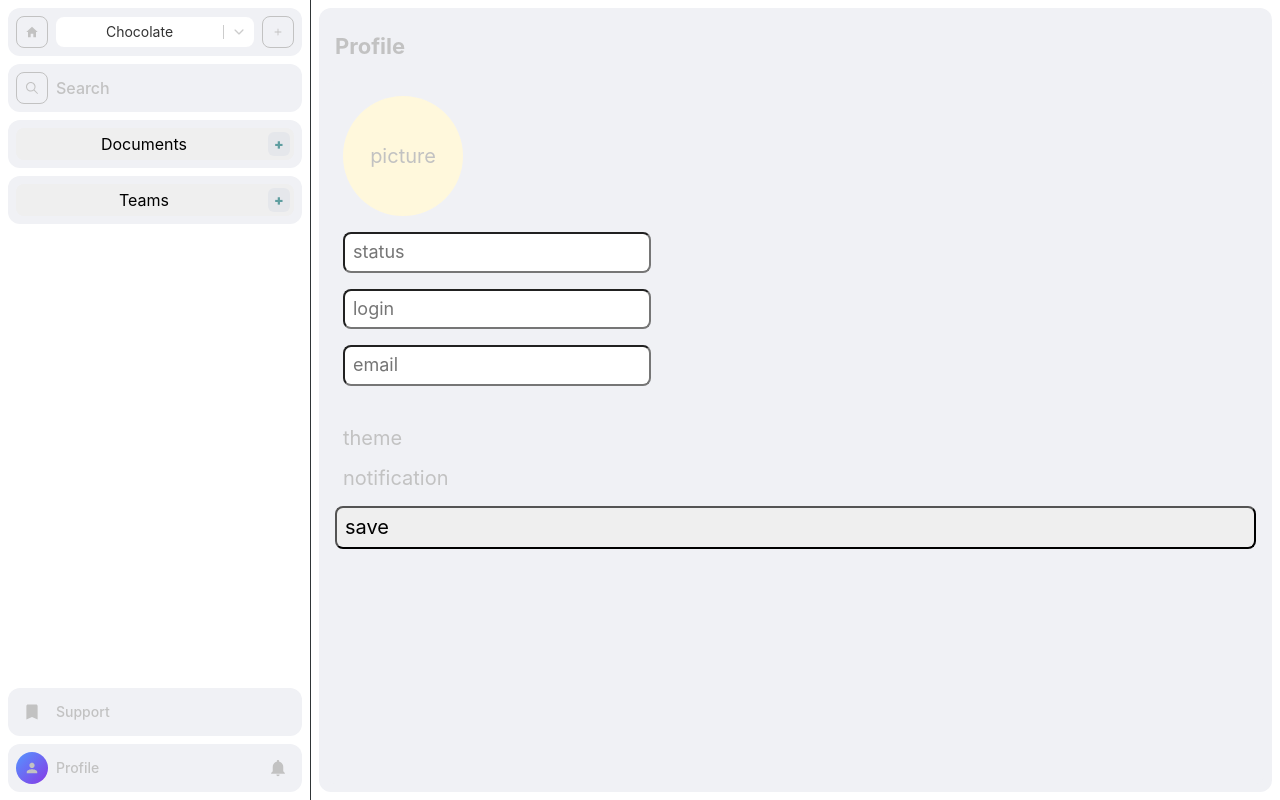
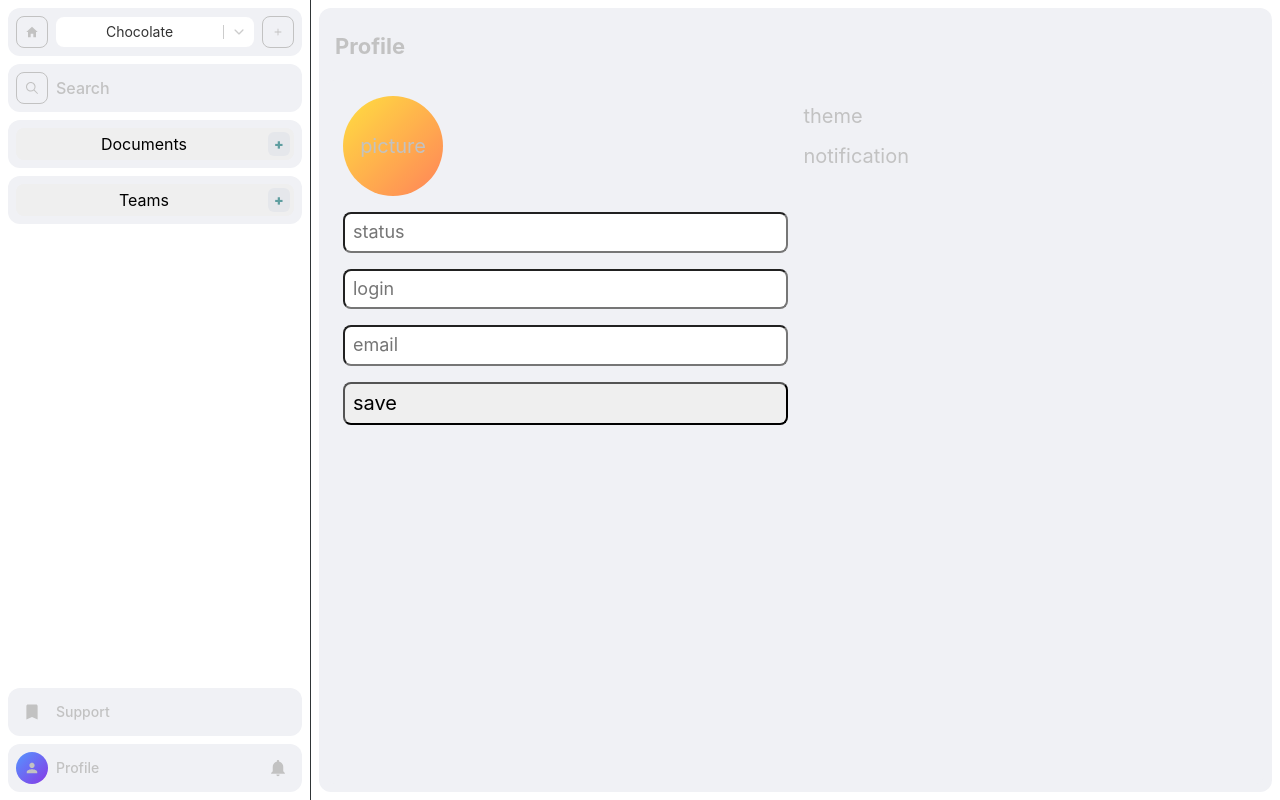
Before and after one commit to entools/tools.interface, a React (Vite) app: page /profile in a window 1280 px wide. Built offline with nearby package versions, Linux system fonts and the light colour scheme.

Commit message:
fix: profile

```diff
--- a/src/components/sidebar/components/profile/profile.tsx
+++ b/src/components/sidebar/components/profile/profile.tsx
@@ -26,7 +26,7 @@ export default function Profile({ sidebarWidth }: { sidebarWidth: number; }) {
               <IoMdNotifications />
             </div>
           )}
-          position={['right top', 'top right']}
+          position={['right top']}
           contentStyle={{
             backgroundColor: '#ffffff',
             textAlign: 'center',
--- a/src/pages/profile-page/profile-page.module.css
+++ b/src/pages/profile-page/profile-page.module.css
@@ -28,7 +28,7 @@
 
 .form {
   display: flex;
-  flex-direction: column;
+  flex-direction: row;
   border-radius: 8px;
   background-color: var(--block-background);
   border: #303537;
@@ -55,12 +55,14 @@
   font-size: 18px;
   margin: 0;
   margin-bottom: 16px;
+  width: 100%;
+  box-sizing: border-box;
 }
 
 .picture {
-  height: 120px;
-  width: 120px;
-  background-color: cornsilk;
+  height: 100px;
+  width: 100px;
+  background: linear-gradient(-45deg, rgb(255, 131, 89), rgb(255, 223, 64));
   border-radius: 50%;
   margin-bottom: 16px;
   display: flex;
--- a/src/pages/profile-page/profile-page.tsx
+++ b/src/pages/profile-page/profile-page.tsx
@@ -21,17 +21,18 @@ function ProfilePage() {
             className={style.input}
             placeholder="email"
           />
+          <button
+            type="button"
+            className={style.main}
+          >
+            save
+          </button>
         </div>
         <div className={style.main}>
           <div>theme</div>
           <div>notification</div>
         </div>
-        <button
-          type="button"
-          className={style.main}
-        >
-          save
-        </button>
+
       </div>
     </div>
   );
```
